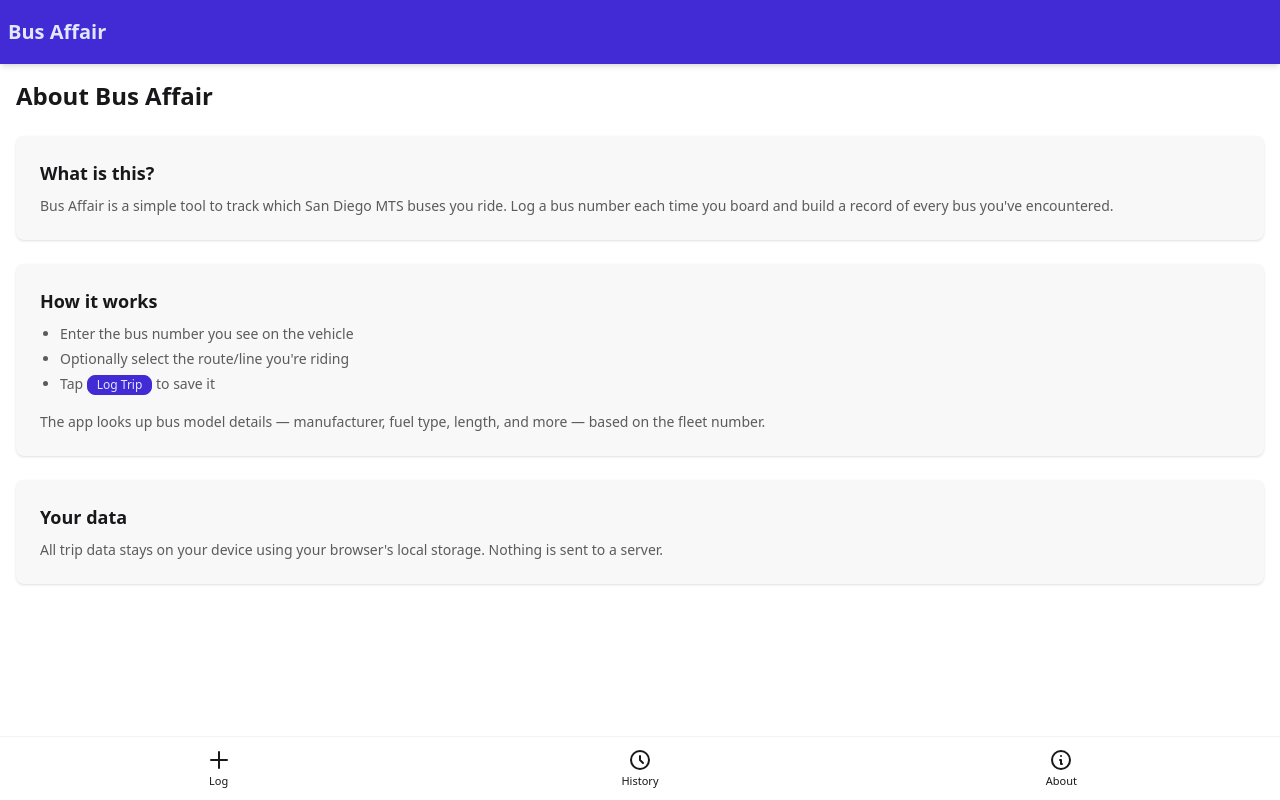
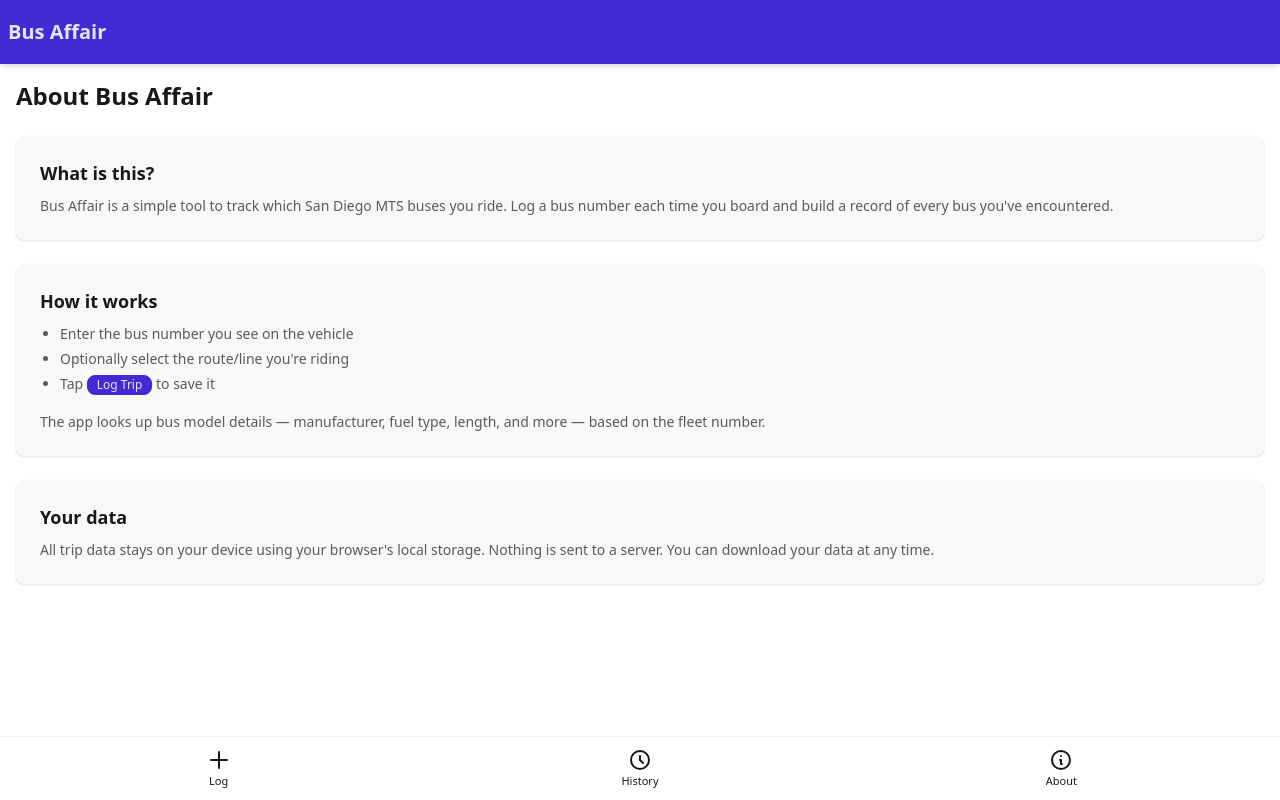
Before and after one commit to ride-sd/bus_affair, a SvelteKit app: page /about in a window 1280 px wide. Built offline with nearby package versions, Linux system fonts and the light colour scheme.

Commit message:
add export function

```diff
--- a/src/lib/models/types.ts
+++ b/src/lib/models/types.ts
@@ -3,6 +3,7 @@
 export type TripType = 'seen' | 'boarded';
 
 export interface BusModel {
+	id?: string;
 	manufacturer: string;
 	model: string;
 	lengthFt: number;
--- a/src/lib/services/bus-lookup.ts
+++ b/src/lib/services/bus-lookup.ts
@@ -1,9 +1,18 @@
 import { fleet } from '$lib/data/bus-fleet';
 import type { BusModel, FleetEntry } from '$lib/models/types';
 
+export function generateModelId(model: BusModel): string {
+	return `${model.yearIntroduced}-${model.manufacturer}-${model.model}`
+		.toLowerCase()
+		.replace(/[^a-z0-9]+/g, '-')
+		.replace(/-+/g, '-')
+		.replace(/^-|-$/g, '');
+}
+
 export function lookupBusModel(busNumber: number): BusModel | null {
 	const entry = fleet.find((e) => busNumber >= e.rangeStart && busNumber <= e.rangeEnd);
-	return entry?.model ?? null;
+	if (!entry) return null;
+	return { id: generateModelId(entry.model), ...entry.model };
 }
 
 export function lookupFleetEntry(busNumber: number): FleetEntry | null {
--- a/src/routes/about/+page.svelte
+++ b/src/routes/about/+page.svelte
@@ -1,3 +1,30 @@
+<script lang="ts">
+	import { onMount } from 'svelte';
+	import { tripStore } from '$lib/stores/trip-store.svelte';
+	import { generateModelId } from '$lib/services/bus-lookup';
+
+	onMount(() => {
+		tripStore.load();
+	});
+
+	function exportTrips() {
+		const trips = tripStore.trips.map((trip) => {
+			if (trip.busModel && !trip.busModel.id) {
+				return { ...trip, busModel: { id: generateModelId(trip.busModel), ...trip.busModel } };
+			}
+			return trip;
+		});
+		const json = JSON.stringify(trips, null, 2);
+		const blob = new Blob([json], { type: 'application/json' });
+		const url = URL.createObjectURL(blob);
+		const a = document.createElement('a');
+		a.href = url;
+		a.download = `bus-affair-export-${new Date().toISOString().slice(0, 10)}.json`;
+		a.click();
+		URL.revokeObjectURL(url);
+	}
+</script>
+
 <div class="flex flex-col gap-6">
 	<h1 class="text-2xl font-bold">About Bus Affair</h1>
 
@@ -31,7 +58,10 @@
 			<h2 class="card-title">Your data</h2>
 			<p class="text-base-content/70">
 				All trip data stays on your device using your browser's local storage. Nothing is sent
-				to a server.
+				to a server. You can
+				<!-- svelte-ignore a11y_no_static_element_interactions -->
+				<!-- svelte-ignore a11y_click_events_have_key_events -->
+				<span class="link link-hover" onclick={exportTrips}>download your data</span> at any time.
 			</p>
 		</div>
 	</div>
```
